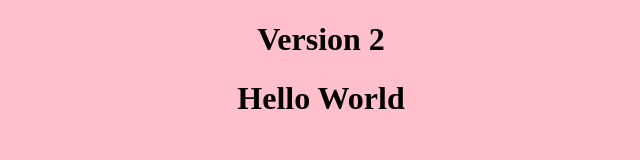
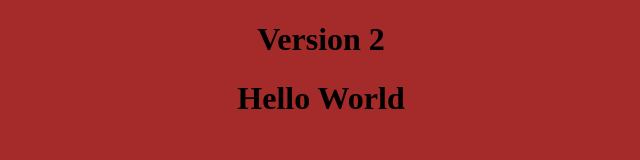
Before and after one commit to BinalKagathara/CI-CD-Pipeline, a plain HTML site: page index.html in a window 1280 px wide. Shown: the whole page, without its empty margins (319-959 px from the left). Drawn offline with Linux system fonts and the light colour scheme.

Commit message:
Update index.html

```diff
--- a/index.html
+++ b/index.html
@@ -3,7 +3,7 @@
 <head>
 	<title>Welcome</title>
 </head>
-<body bgcolor="pink">
+<body bgcolor="brown">
 
 	<center>
 	<h1>Version 2</h1>
```
